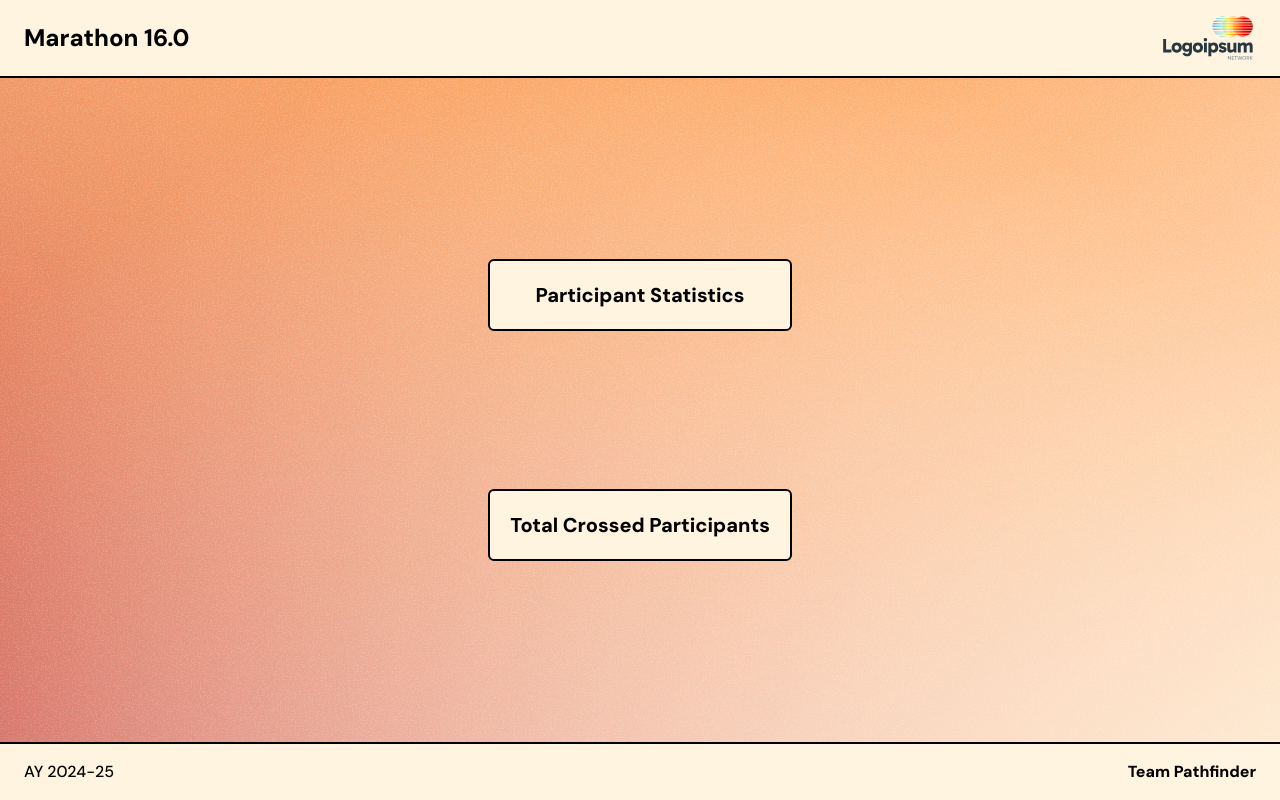
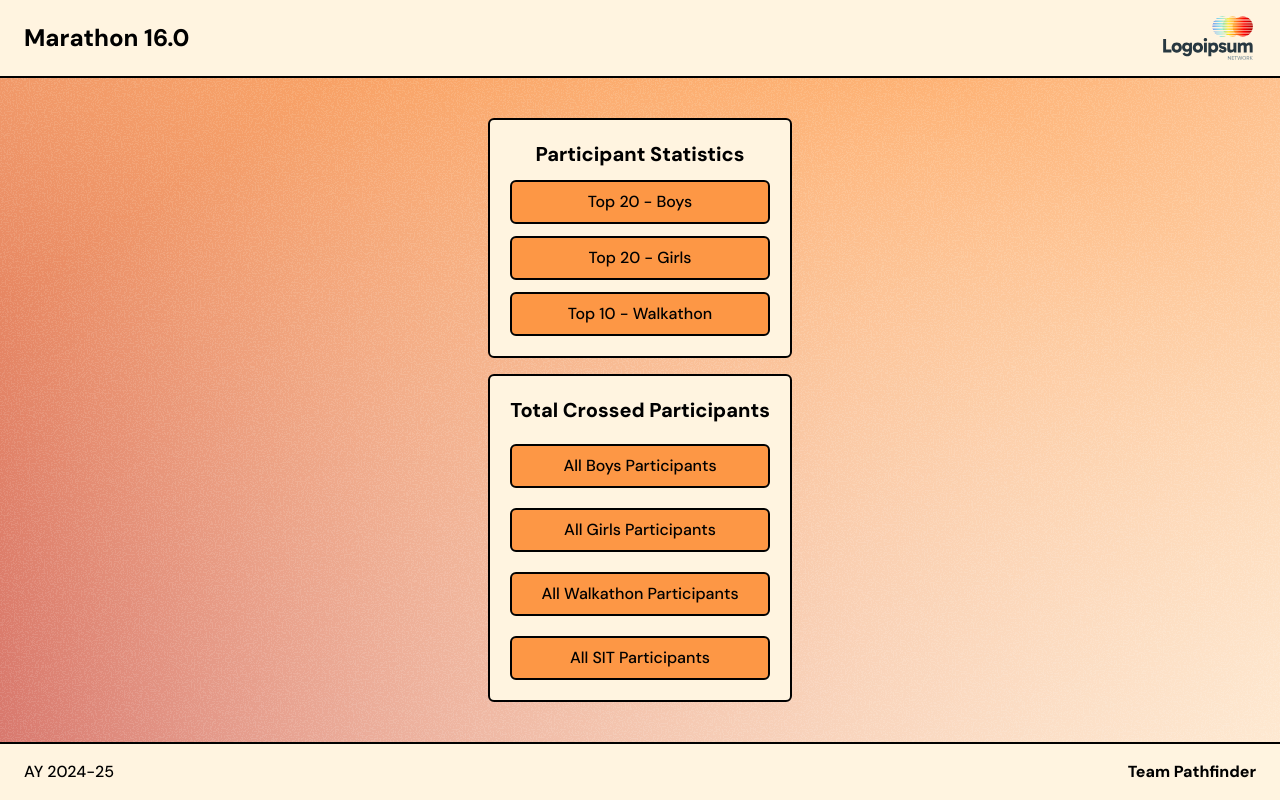
Before and after one commit to dsptanmay/marathon-16-v3, a Next.js app: page /admin in a window 1280 px wide. Built offline with nearby package versions, Linux system fonts and the light colour scheme.

Commit message:
added basic buttons

```diff
--- a/src/app/admin/page.tsx
+++ b/src/app/admin/page.tsx
@@ -1,17 +1,39 @@
+import { Button } from "@/components/ui/button";
 import React from "react";
 
 function AdminPage() {
   return (
     <div className="flex flex-col p-6 justify-evenly flex-1 max-w-md">
-      <div className="bg-bg p-5 rounded-base border-2 border-border flex flex-col">
+      <div className="bg-bg p-5 rounded-base border-2 border-border flex flex-col space-y-3">
         <h1 className="text-center text-xl font-bold">
           Participant Statistics
         </h1>
+        <Button variant={"noShadow"} className="text-base p-5">
+          Top 20 - Boys
+        </Button>
+        <Button variant={"noShadow"} className="text-base p-5">
+          Top 20 - Girls
+        </Button>
+        <Button variant={"noShadow"} className="text-base p-5">
+          Top 10 - Walkathon
+        </Button>
       </div>
-      <div className="bg-bg p-5 rounded-base border-2 border-border flex flex-col">
+      <div className="bg-bg p-5 rounded-base border-2 border-border flex flex-col space-y-5">
         <h1 className="text-center text-xl font-bold">
           Total Crossed Participants
         </h1>
+        <Button variant={"noShadow"} className="text-base p-5">
+          All Boys Participants
+        </Button>
+        <Button variant={"noShadow"} className="text-base p-5">
+          All Girls Participants
+        </Button>
+        <Button variant={"noShadow"} className="text-base p-5">
+          All Walkathon Participants
+        </Button>
+        <Button variant={"noShadow"} className="text-base p-5">
+          All SIT Participants
+        </Button>
       </div>
     </div>
   );
```
